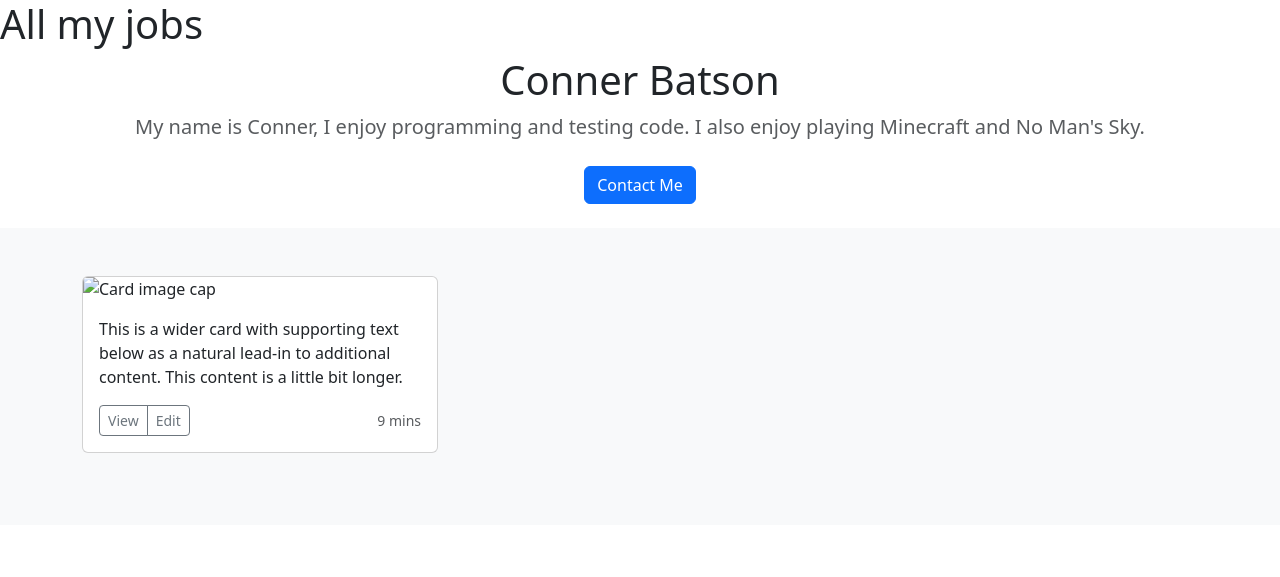
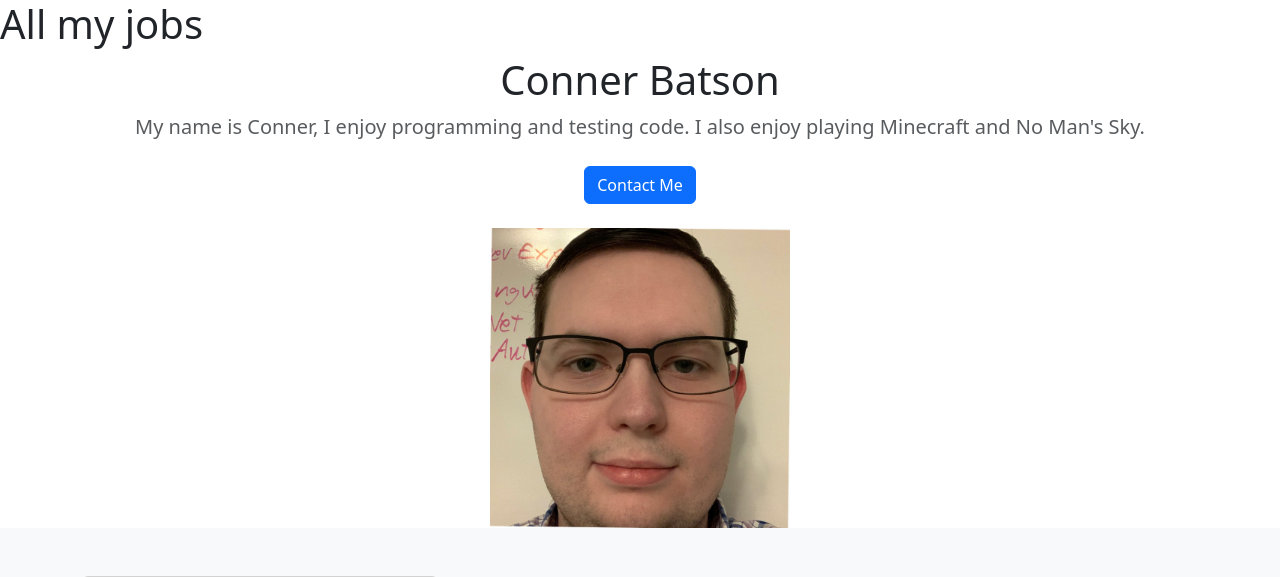
Before and after one commit to bcLego19/pythonTests, a Django app: page / in a window 1280 px wide. Shown: the top 577 px of the page. Before the commit the page ends 453 px from the top, so only its background shows below. Run offline with Django 5.2, Linux system fonts and the light colour scheme; data that the repository does not hold is empty; some libraries are stand-ins or nearby versions.

Commit message:
Update home page with profile image

```diff
--- a/PythonDjango/portfolio-project/jobs/templates/jobs/home.html
+++ b/PythonDjango/portfolio-project/jobs/templates/jobs/home.html
@@ -16,6 +16,7 @@
 
 <!doctype html>
 <html lang="en">
+{% load static %}
   <head>
     <meta charset="utf-8">
     <meta name="viewport" content="width=device-width, initial-scale=1, shrink-to-fit=no">
@@ -45,6 +46,7 @@
           <p>
             <a href="mailto:cjbatson2@gmail.com" class="btn btn-primary my-2">Contact Me</a>
           </p>
+          <img src="{% static 'ProfileImage.jpg' %}" height=300></img>
         </div>
       </section>
 
```
